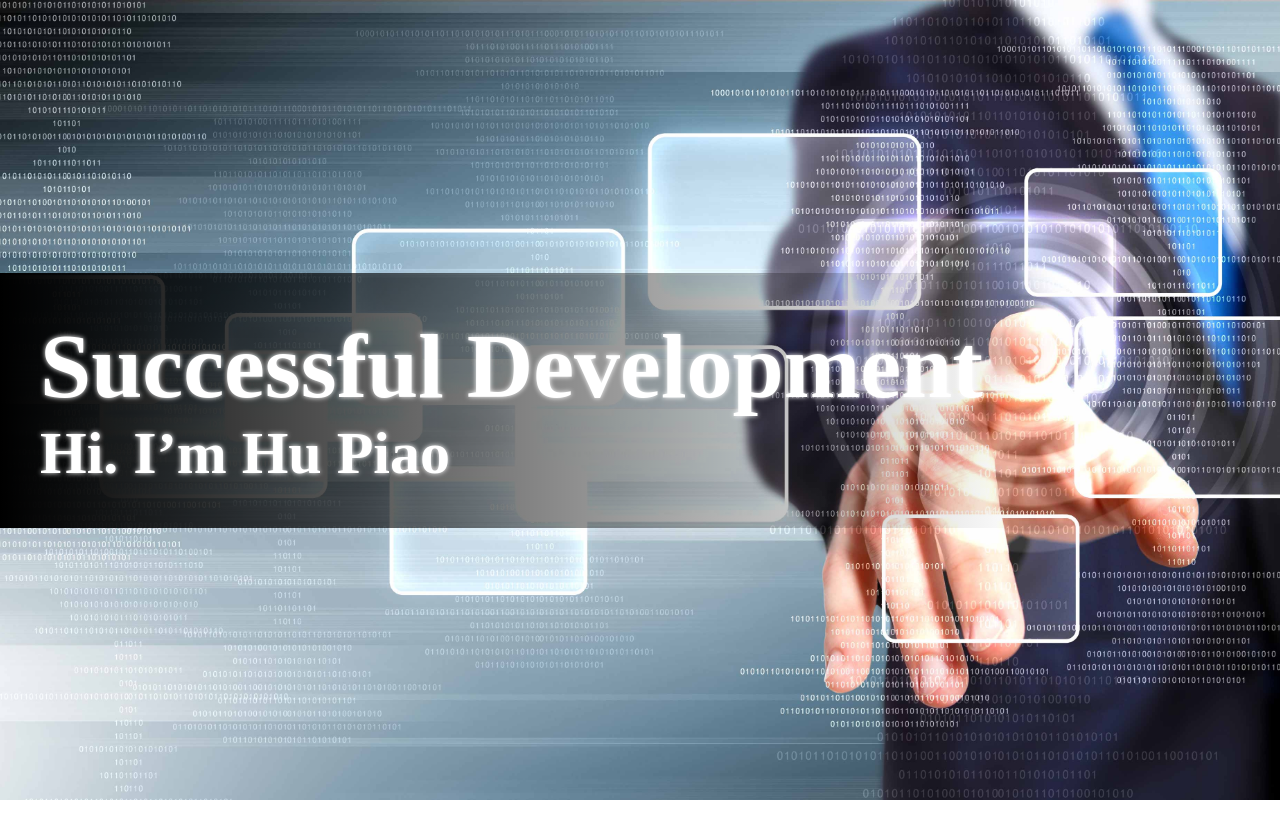
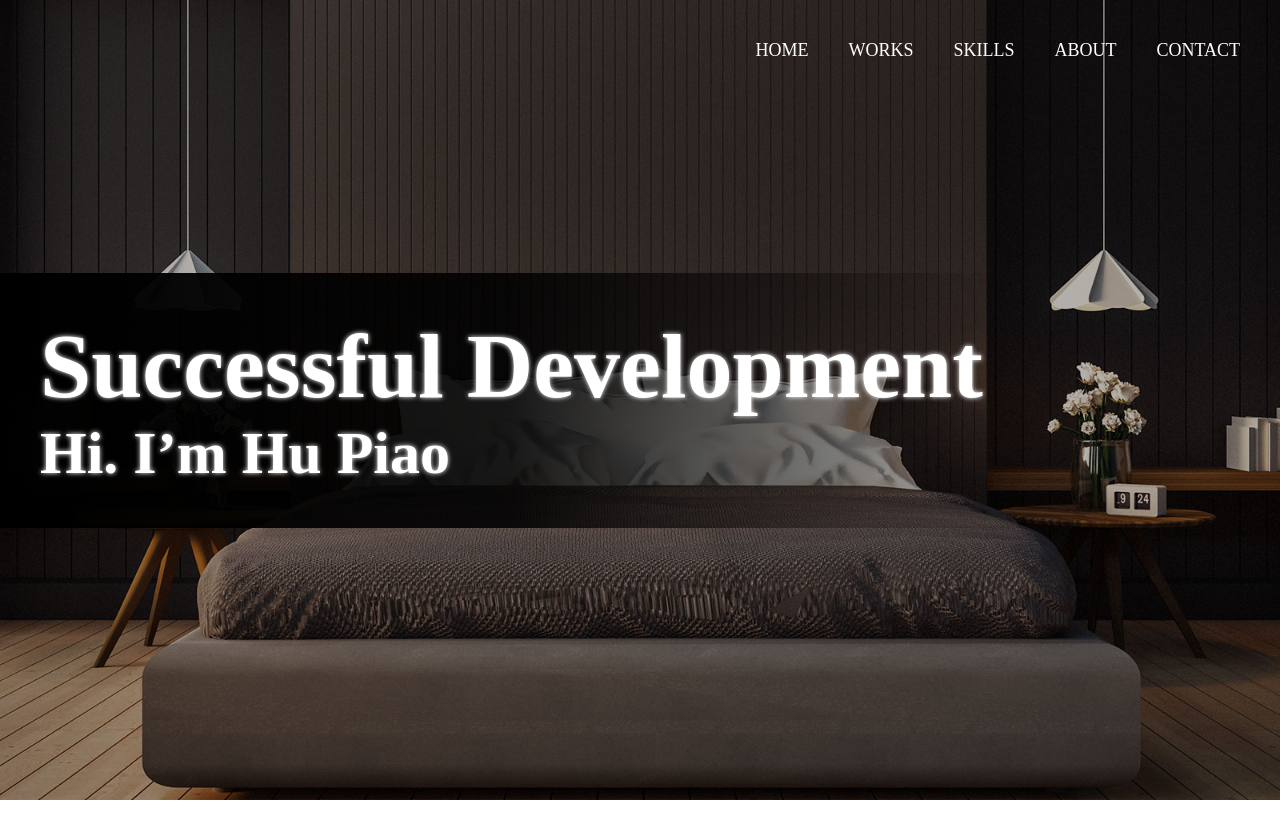
Before and after one commit to redspider926/portfolio, a React (Create React App) app: page / in a window 1280 px wide. Shown: the top 838 px of the page. Built offline with nearby package versions, Linux system fonts and the light colour scheme.

Commit message:
added title and navbar to layout

```diff
--- a/src/components/layout.tsx
+++ b/src/components/layout.tsx
@@ -1,7 +1,30 @@
 import React from 'react'
+import HomeIcon from '../assets/images/icons/home.svg'
 
 const Layout: React.FC = ({ children }) => {
-    return <div>{children}</div>
+    return <div className="layout">
+        <div className="layout-header">
+            <div className="layout-header__logo"></div>
+            <div className="layout-header__nav">
+                <div className="layout-header__nav-item">
+                    HOME
+                </div>
+                <div className="layout-header__nav-item">
+                    WORKS
+                </div>
+                <div className="layout-header__nav-item">
+                    SKILLS
+                </div>
+                <div className="layout-header__nav-item">
+                    ABOUT
+                </div>
+                <div className="layout-header__nav-item">
+                    CONTACT
+                </div>
+            </div>
+        </div>
+        {children}
+    </div>
 }
 
 export default Layout
--- a/src/styles/components/layout.scss
+++ b/src/styles/components/layout.scss
@@ -0,0 +1,46 @@
+.layout{
+    &-header{
+        position: fixed;
+        left: 0px;
+        top: 0px;
+        right: 0px;
+        display: flex;
+        justify-content: space-between;
+        padding: 40px;
+
+        &__logo{
+
+        }
+
+        &__nav{
+            display: flex;
+            align-items: center;
+            color: white;
+            text-transform: uppercase;
+
+            &-item{
+                margin-left: 40px;
+                cursor: pointer;
+                transition: 0.3s;
+                font-size: 18px;
+                position: relative;
+
+                &:after{
+                    position: absolute;
+                    content: "";
+                    background-color: white;
+                    height: 2px;
+                    bottom: -10px;
+                    left: 0px;
+                    width: 0%;
+                    transition: 0.3s;
+                }
+
+                &:hover::after{
+                    width: 100%;
+                }
+            }
+
+        }
+    }
+}
--- a/src/styles/pages/main.scss
+++ b/src/styles/pages/main.scss
@@ -5,9 +5,10 @@
 
     &__section-1{
         background-color: bisque;
-        background-image: url('../../assets/images/programming-10.jpg');
+        background-image: url('../../assets/images/12.jpg');
         background-size: cover;
         background-position: center;
+        background-attachment: fixed;
         background-repeat: no-repeat;
         background-color: black;
         display: flex;
@@ -19,7 +20,7 @@
             justify-content: center;
             padding: 40px;
             color: white;
-            background: linear-gradient(90deg, #000000ff, #00000000);
+            background: linear-gradient(90deg, #000000ff, #000000dd, #00000000);
             text-shadow: 0px 0px 5px white;
 
             @media screen and (max-width: 640px) {
```
Also changed, not shown: src/assets/images/12.jpg (added), src/assets/images/icons/home.svg (added).
